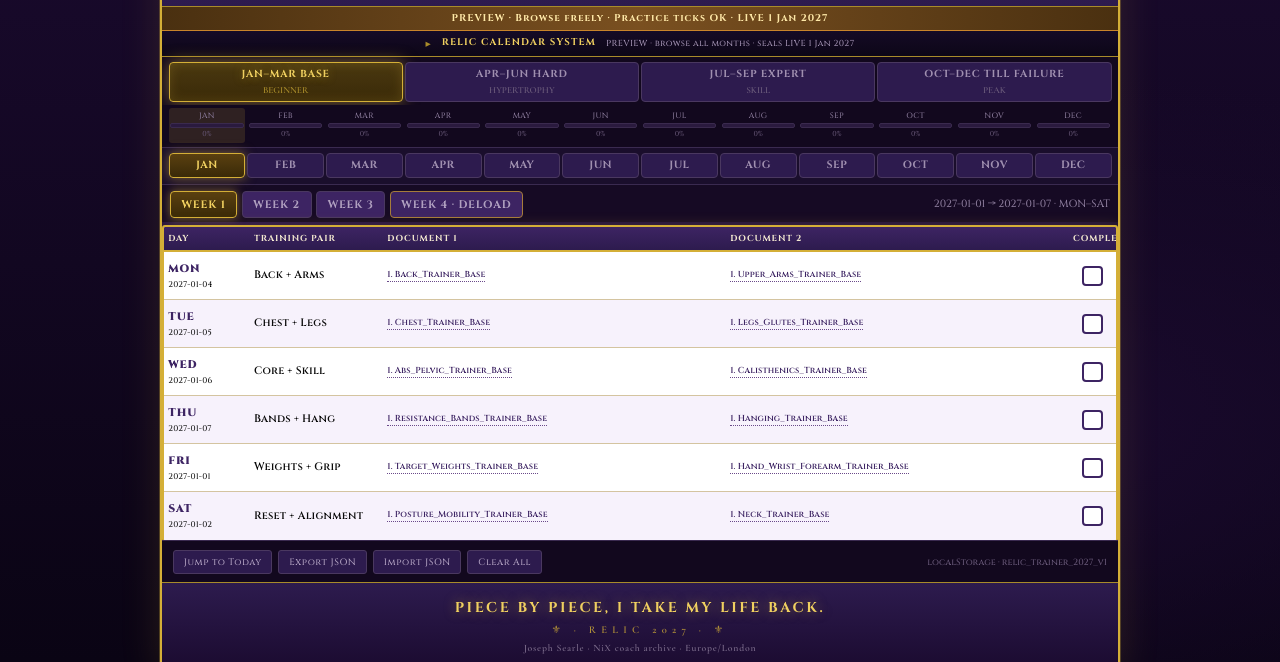
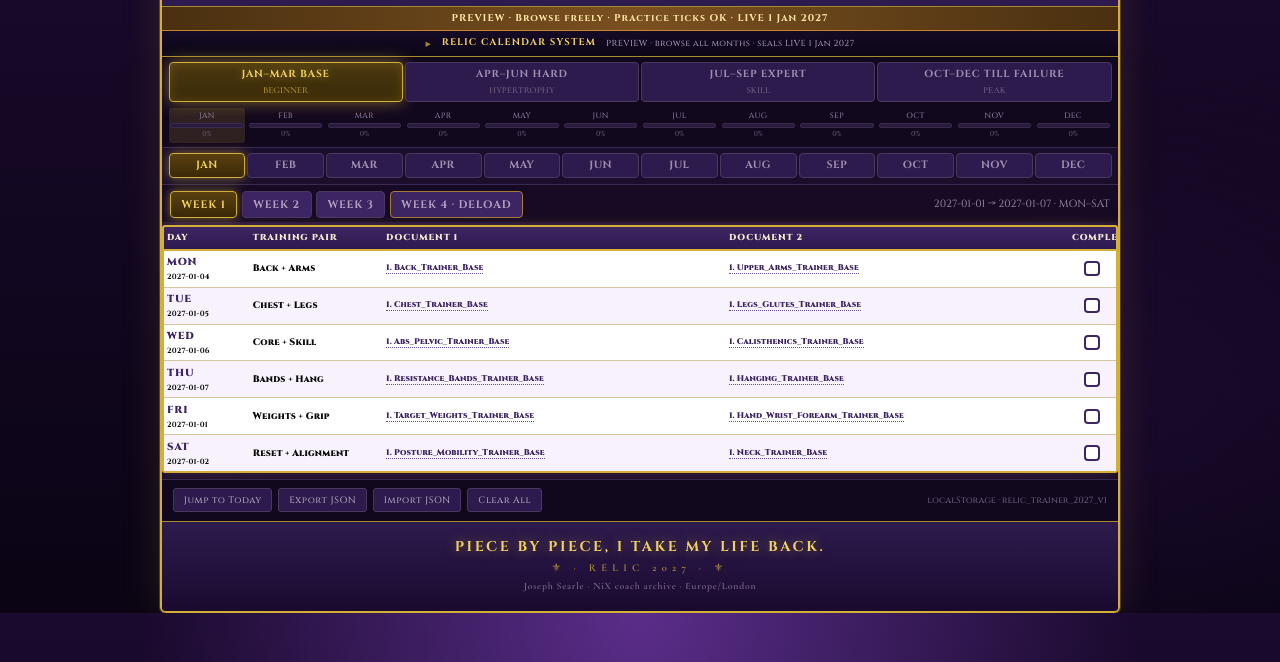
Before and after one commit to Jellybean64EI/relic-2027-trainer-timetable, a plain HTML site: page index.html in a window 1280 px wide. Shown: the part 138-800 px from the top of the page. Drawn offline with nearby package versions, Linux system fonts and the light colour scheme.

Commit message:
final: flush schedule rows to writing + bold gothic + tight tick

```diff
--- a/app.js
+++ b/app.js
@@ -167,40 +167,18 @@
 
 
   function fitScheduleToViewport() {
-    var card = document.getElementById("relic-card");
+    /* Flush lock: natural row height only — no forced viewport stretch */
     var wrap = document.querySelector(".table-wrap");
-    if (!card || !wrap) return;
+    if (!wrap) return;
     var table = wrap.querySelector("table.tt");
-    if (!table) return;
-    var toolbar = card.querySelector(".toolbar");
-    var footer = card.querySelector(".footer");
-    /* Clear prior heights so measurement is honest */
     wrap.style.minHeight = "";
     wrap.style.height = "";
-    table.style.height = "";
-    var rows = table.querySelectorAll("tbody tr");
-    rows.forEach(function (r) { r.style.height = ""; });
-
-    var vv = window.visualViewport;
-    var viewH = Math.floor((vv && vv.height) ? vv.height : window.innerHeight);
-    var top = wrap.getBoundingClientRect().top;
-    if (vv && typeof vv.offsetTop === "number") top = top - vv.offsetTop;
-    var reserve =
-      (toolbar ? toolbar.getBoundingClientRect().height : 0) +
-      (footer ? footer.getBoundingClientRect().height : 0) +
-      4;
-    var avail = Math.floor(viewH - top - reserve);
-    if (avail < 280) avail = 280;
-    wrap.style.minHeight = avail + "px";
-    wrap.style.height = avail + "px";
-    table.style.height = avail + "px";
-    var thead = table.querySelector("thead");
-    var theadH = thead ? Math.ceil(thead.getBoundingClientRect().height) : 28;
-    var n = rows.length || 6;
-    var rowH = Math.max(48, Math.floor((avail - theadH) / n));
-    rows.forEach(function (r) {
-      r.style.height = rowH + "px";
-    });
+    if (table) {
+      table.style.height = "";
+      table.querySelectorAll("tbody tr").forEach(function (r) {
+        r.style.height = "";
+      });
+    }
   }
 
   function render() {
--- a/index.html
+++ b/index.html
@@ -7,7 +7,7 @@
   <meta name="viewport" content="width=device-width, initial-scale=1, viewport-fit=cover" />
   <meta name="theme-color" content="#1a0a2e" />
   <title>2027 TRAINER TIMETABLE CARD — Relic · Joseph Searle</title>
-  <link rel="stylesheet" href="styles.css?v=tall10" />
+  <link rel="stylesheet" href="styles.css?v=flush11" />
 </head>
 <body>
   <div class="wrap">
@@ -140,8 +140,8 @@
     </article>
   </div>
 
-  <script src="data/schedule.js?v=tall10"></script>
-  <script src="data/citations.js?v=tall10"></script>
-  <script src="app.js?v=tall10"></script>
+  <script src="data/schedule.js?v=flush11"></script>
+  <script src="data/citations.js?v=flush11"></script>
+  <script src="app.js?v=flush11"></script>
 </body>
 </html>
--- a/styles.css
+++ b/styles.css
@@ -1518,3 +1518,114 @@ table.tt tbody td {
     padding-bottom: 0.55rem !important;
   }
 }
+
+
+/* ─── FLUSH LOCK: tight rows · bold gothic · tick flush ─── */
+html, body {
+  min-height: 0 !important;
+  height: auto !important;
+}
+body {
+  display: block !important;
+}
+.wrap,
+.card {
+  min-height: 0 !important;
+  height: auto !important;
+  display: block !important;
+  flex: none !important;
+}
+.table-wrap {
+  flex: none !important;
+  display: block !important;
+  min-height: 0 !important;
+  height: auto !important;
+  padding: 0.2rem 0 0.35rem !important;
+}
+table.tt {
+  height: auto !important;
+  min-height: 0 !important;
+  flex: none !important;
+}
+table.tt tbody tr {
+  height: auto !important;
+}
+table.tt thead th {
+  padding: 0.32rem 0.22rem !important;
+  font-weight: 800 !important;
+}
+table.tt tbody td {
+  padding: 0.28rem 0.22rem !important;
+  vertical-align: middle !important;
+  height: auto !important;
+}
+.day-cell .dname {
+  font-weight: 900 !important;
+  font-size: 0.68rem !important;
+}
+.day-cell .ddate {
+  font-weight: 700 !important;
+  font-size: 0.5rem !important;
+}
+.pair-cell {
+  font-weight: 800 !important;
+  font-size: 0.62rem !important;
+  line-height: 1.2 !important;
+}
+.cite-exact,
+.doc-cell a.cite-exact,
+.cite-text.cite-exact,
+.doc-cell {
+  font-weight: 800 !important;
+  font-size: 0.55rem !important;
+  line-height: 1.2 !important;
+  letter-spacing: 0.01em !important;
+}
+.complete-cell {
+  padding: 0.2rem 0.1rem !important;
+}
+.complete-cell .actions {
+  display: flex !important;
+  flex-direction: row !important;
+  align-items: center !important;
+  justify-content: center !important;
+  gap: 0 !important;
+  min-height: 0 !important;
+}
+.tick-btn {
+  width: 1.05rem !important;
+  height: 1.05rem !important;
+  margin: 0 !important;
+  flex-shrink: 0;
+}
+.tick-btn.checked::after {
+  font-size: 0.72rem !important;
+  font-weight: 900 !important;
+  line-height: 1 !important;
+}
+
+@media (max-width: 720px) {
+  .table-wrap {
+    min-height: 0 !important;
+    height: auto !important;
+  }
+  table.tt tbody td {
+    padding: 0.26rem 0.18rem !important;
+  }
+  .cite-exact,
+  .doc-cell a.cite-exact,
+  .cite-text.cite-exact,
+  .doc-cell {
+    font-weight: 800 !important;
+    font-size: 0.52rem !important;
+    line-height: 1.18 !important;
+  }
+  .pair-cell {
+    font-weight: 800 !important;
+    font-size: 0.58rem !important;
+  }
+  .tick-btn {
+    width: 1rem !important;
+    height: 1rem !important;
+  }
+}
```
